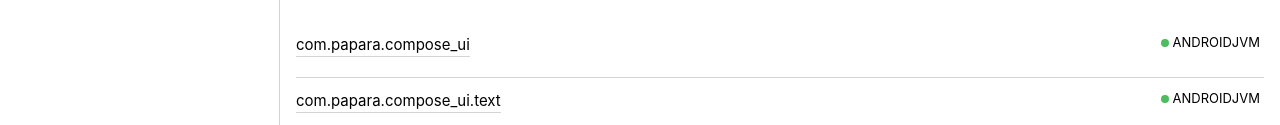
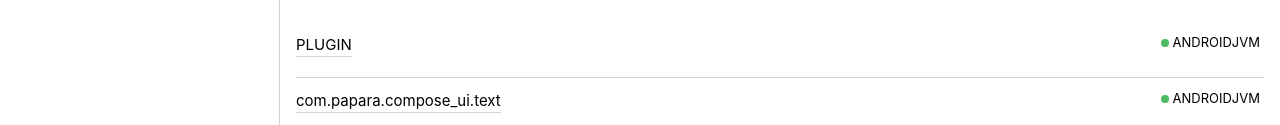
Before and after one commit to hamurcuabipapara/hamurcuabipapara.github.io, a plain HTML site: page index.html in a window 1280 px wide. Shown: the part 286-411 px from the top of the page. Drawn offline with Linux system fonts and the light colour scheme; a web font is replaced by a local one.

Commit message:
Update index.html

```diff
--- a/index.html
+++ b/index.html
@@ -74,7 +74,7 @@
       <div>
         <div class="main-subrow ">
           <div class=""><span class="inline-flex">
-              <div><a href="compose-ui/com.papara.compose_ui/index.html">com.papara.compose_ui</a></div>
+              <div><a href="compose-ui-hamurtest/index.html">PLUGIN</a></div>
 <span class="anchor-wrapper"><span class="anchor-icon" pointing-to="159105939%2FPackages%2F-2086484703"></span>
                 <div class="copy-popup-wrapper "><span class="copy-popup-icon"></span><span>Link copied to clipboard</span></div>
               </span></span></div>
```
